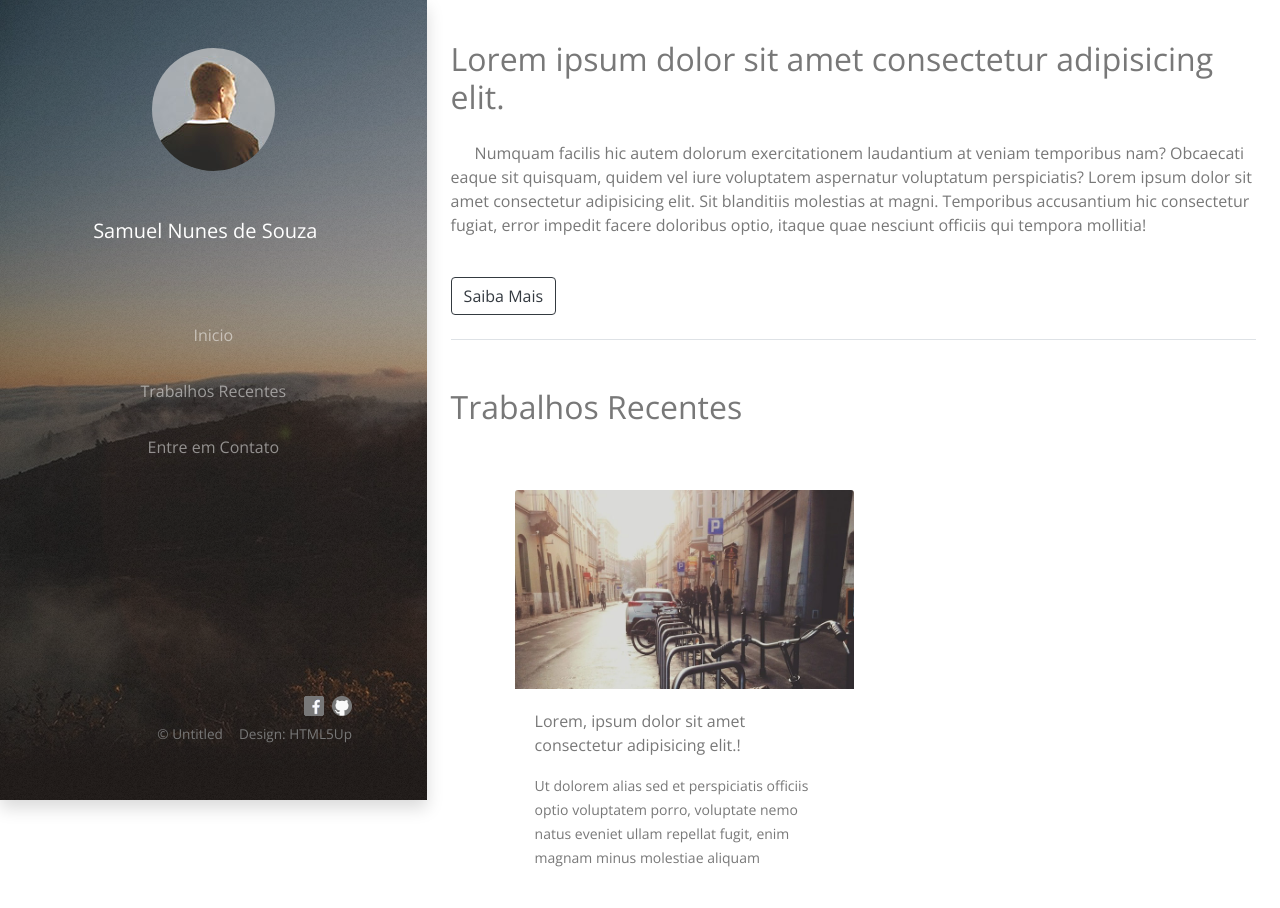
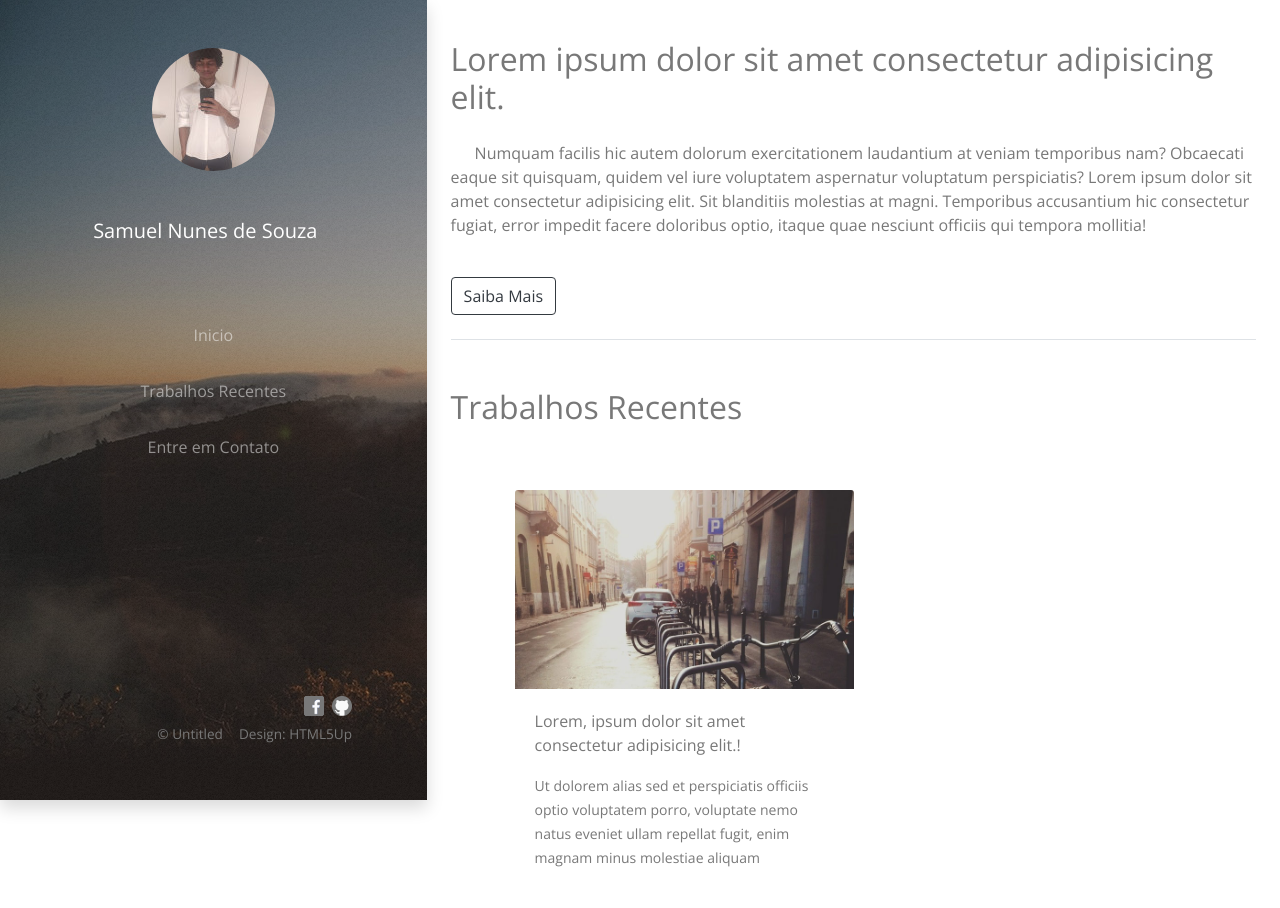
Before and after one commit to SamuelNunesDev/bootstrap-jquery, a plain HTML site: page Portifólio/index.html in a window 1280 px wide. Shown: the top 908 px of the page. Drawn offline with nearby package versions, Linux system fonts and the light colour scheme.

Commit message:
alteração da imagem de perfil

```diff
--- a/Portifólio/index.html
+++ b/Portifólio/index.html
@@ -14,7 +14,7 @@
     <header>
         <nav class="navbar navbar-expand-lg navbar-dark px-4 fixed-top shadow" id="sideNav">
             <span class="d-none d-lg-block">
-                <img src="images/avatar.jpg" class="rounded-circle img-profile" alt="Samuel">
+                <img src="images/WhatsApp Image 2021-05-21 at 09.34.17.jpeg" class="rounded-circle img-profile" alt="Samuel">
             </span>
             <a class="navbar-brand" href="#">Samuel Nunes de Souza</a>
             <button class="navbar-toggler" type="button" data-toggle="collapse" data-target="#navbarNavAltMarkup" aria-controls="navbarNavAltMarkup" aria-expanded="false" aria-label="Toggle navigation">
```
Also changed, not shown: Portifólio/images/WhatsApp Image 2021-05-21 at 09.34.17.jpeg (added), Portifólio/images/avatar.jpg (deleted).
